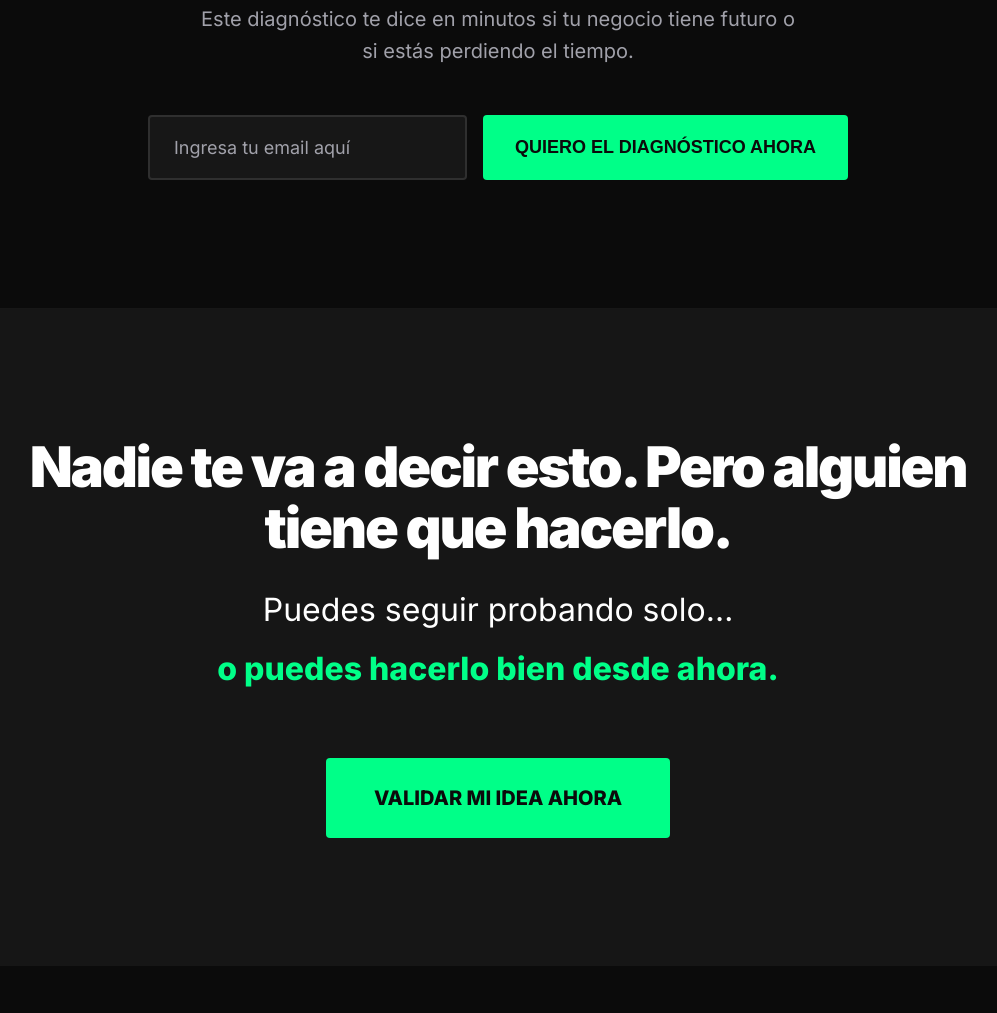
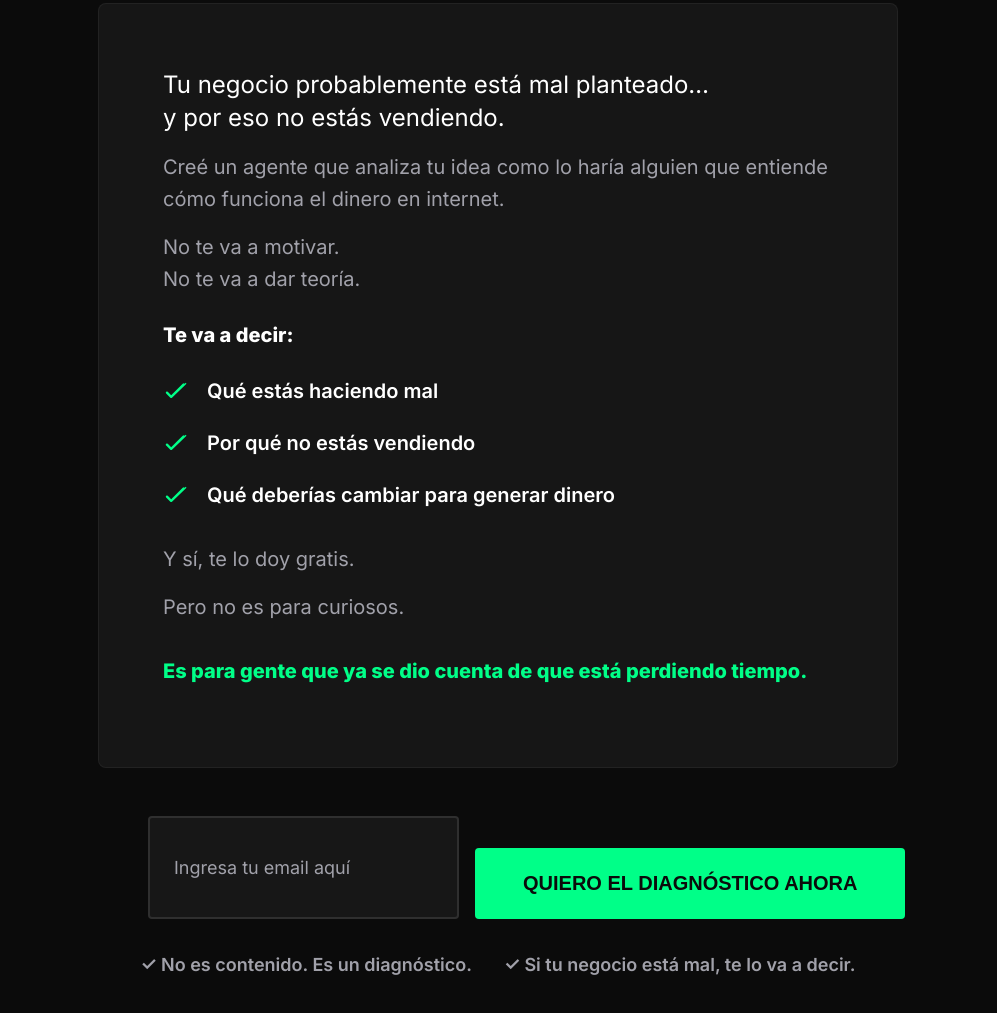
Before and after one commit to israelandreslagosrocha-jpg/LAGOSOLUTIONS, a plain HTML site: page index.html in a window 1280 px wide. Shown: the part 4640-5653 px from the top of the page, without its empty margins (142-1139 px from the left). Before the commit the page ends 5606 px from the top, so only its background shows below. Drawn offline with Linux system fonts and the light colour scheme.

Commit message:
CRO Optimization: Rediseño completo de la sección Lead Magnet

```diff
--- a/index.html
+++ b/index.html
@@ -165,15 +165,51 @@
         </div>
     </section>
 
-    <!-- 6. LEAD MAGNET OPTIMIZADO -->
+    <!-- 6. LEAD MAGNET EXTREMO (CRO) -->
     <section class="lead-magnet section">
-        <div class="container text-center">
-            <h2>Esto te va a ahorrar meses (o años) de errores</h2>
-            <p class="section-desc center-desc">Este diagnóstico te dice en minutos si tu negocio tiene futuro o si estás perdiendo el tiempo.</p>
-            <form class="lead-form center-form" action="#" method="POST" onsubmit="event.preventDefault(); alert('Formulario enviado correctamente');">
-                <input type="email" name="email" placeholder="Ingresa tu email aquí" required>
-                <button type="submit" class="btn-primary">Quiero el diagnóstico ahora</button>
-            </form>
+        <div class="container">
+            <div class="lead-magnet-content text-center">
+                <h2>Esto te va a ahorrar meses (o años) de errores</h2>
+
+                <div class="lead-magnet-text">
+                    <p class="lm-intro">Tu negocio probablemente está mal planteado…<br>y por eso no estás vendiendo.</p>
+
+                    <p>Creé un agente que analiza tu idea como lo haría alguien que entiende cómo funciona el dinero en internet.</p>
+
+                    <p>No te va a motivar.<br>No te va a dar teoría.</p>
+
+                    <p class="lm-bold-intro">Te va a decir:</p>
+
+                    <ul class="lm-bullets bullets">
+                        <li>
+                            <svg class="icon" viewBox="0 0 24 24"><path d="M18.3 5.71a.996.996 0 0 0-1.41 0L7 15.59l-2.89-2.89a.996.996 0 1 0-1.41 1.41l3.59 3.59c.39.39 1.02.39 1.41 0L19.7 6.29c.39-.39.39-1.02 0-1.41z"/></svg>
+                            Qué estás haciendo mal
+                        </li>
+                        <li>
+                            <svg class="icon" viewBox="0 0 24 24"><path d="M18.3 5.71a.996.996 0 0 0-1.41 0L7 15.59l-2.89-2.89a.996.996 0 1 0-1.41 1.41l3.59 3.59c.39.39 1.02.39 1.41 0L19.7 6.29c.39-.39.39-1.02 0-1.41z"/></svg>
+                            Por qué no estás vendiendo
+                        </li>
+                        <li>
+                            <svg class="icon" viewBox="0 0 24 24"><path d="M18.3 5.71a.996.996 0 0 0-1.41 0L7 15.59l-2.89-2.89a.996.996 0 1 0-1.41 1.41l3.59 3.59c.39.39 1.02.39 1.41 0L19.7 6.29c.39-.39.39-1.02 0-1.41z"/></svg>
+                            Qué deberías cambiar para generar dinero
+                        </li>
+                    </ul>
+
+                    <p>Y sí, te lo doy gratis.</p>
+                    <p>Pero no es para curiosos.</p>
+                    <p class="highlight-strong lm-warning">Es para gente que ya se dio cuenta de que está perdiendo tiempo.</p>
+                </div>
+
+                <form class="lead-form center-form" action="#" method="POST" onsubmit="event.preventDefault(); alert('Formulario enviado correctamente');">
+                    <input type="email" name="email" placeholder="Ingresa tu email aquí" required>
+                    <button type="submit" class="btn-primary btn-large">Quiero el diagnóstico ahora</button>
+                </form>
+
+                <div class="reinforcement-text">
+                    <span>✓ No es contenido. Es un diagnóstico.</span>
+                    <span>✓ Si tu negocio está mal, te lo va a decir.</span>
+                </div>
+            </div>
         </div>
     </section>
 
--- a/style.css
+++ b/style.css
@@ -349,3 +349,75 @@ input[type="email"]:focus {
     border-bottom: none;
     padding-bottom: 8rem;
 }
+
+/* LEAD MAGNET EXTREMO */
+.lead-magnet-content {
+    max-width: 800px;
+    margin: 0 auto;
+}
+
+.lead-magnet-text {
+    font-size: 1.25rem;
+    color: var(--text-muted);
+    margin-bottom: 3rem;
+    text-align: left;
+    background-color: var(--bg-dark-alt);
+    padding: 2.5rem;
+    border-radius: 8px;
+    border: 1px solid rgba(255,255,255,0.05);
+}
+
+@media (min-width: 768px) {
+    .lead-magnet-text {
+        padding: 4rem;
+    }
+}
+
+.lm-intro {
+    font-size: 1.5rem;
+    color: var(--text-main);
+    margin-bottom: 1.5rem;
+    line-height: 1.4;
+}
+
+.lead-magnet-text p {
+    margin-bottom: 1rem;
+}
+
+.lm-bold-intro {
+    font-weight: 800;
+    color: var(--text-main);
+    margin-top: 1.5rem;
+}
+
+.lm-bullets {
+    margin: 1.5rem 0 2rem 0;
+}
+
+.lm-bullets li {
+    font-size: 1.25rem;
+    color: var(--text-main);
+}
+
+.lm-warning {
+    margin-top: 2rem !important;
+    font-size: 1.25rem;
+}
+
+.reinforcement-text {
+    margin-top: 2rem;
+    display: flex;
+    flex-direction: column;
+    gap: 0.5rem;
+    color: var(--text-muted);
+    font-size: 1.125rem;
+    font-weight: 600;
+}
+
+@media (min-width: 768px) {
+    .reinforcement-text {
+        flex-direction: row;
+        justify-content: center;
+        gap: 2rem;
+    }
+}
```
